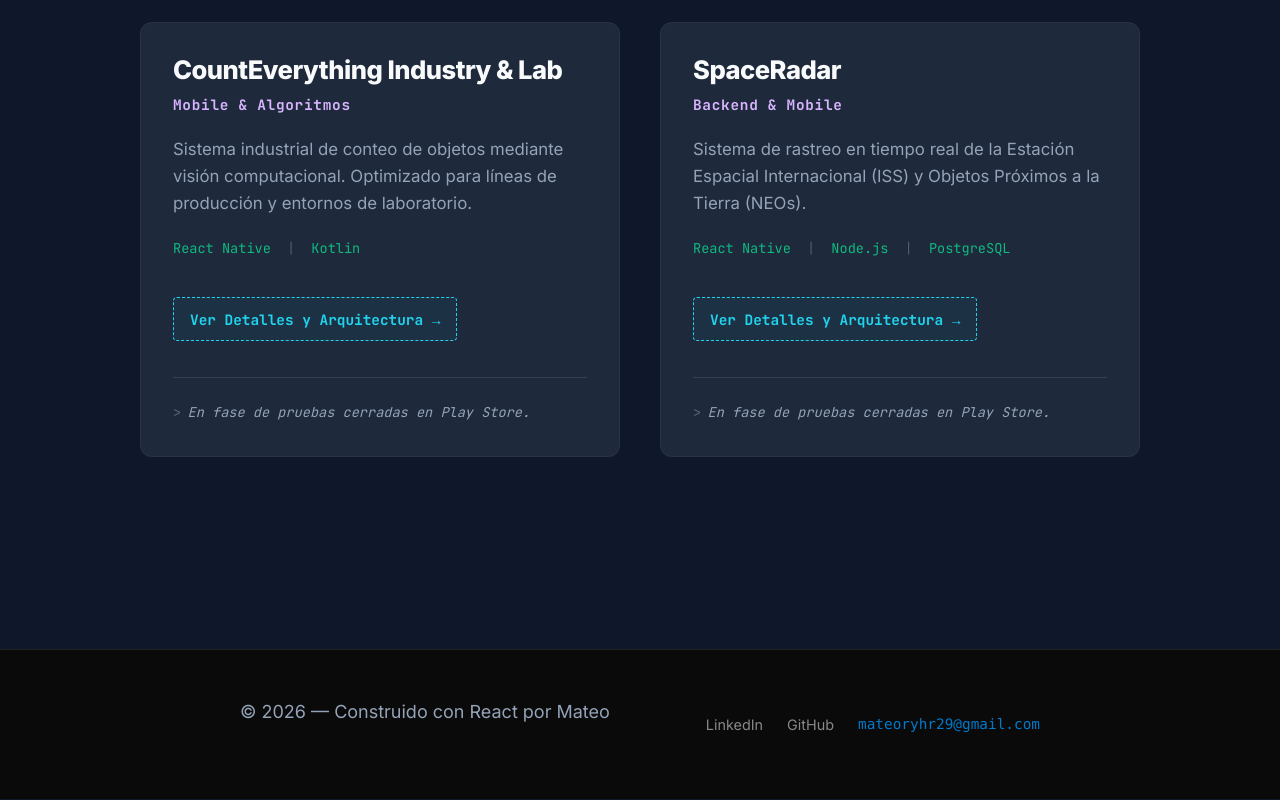
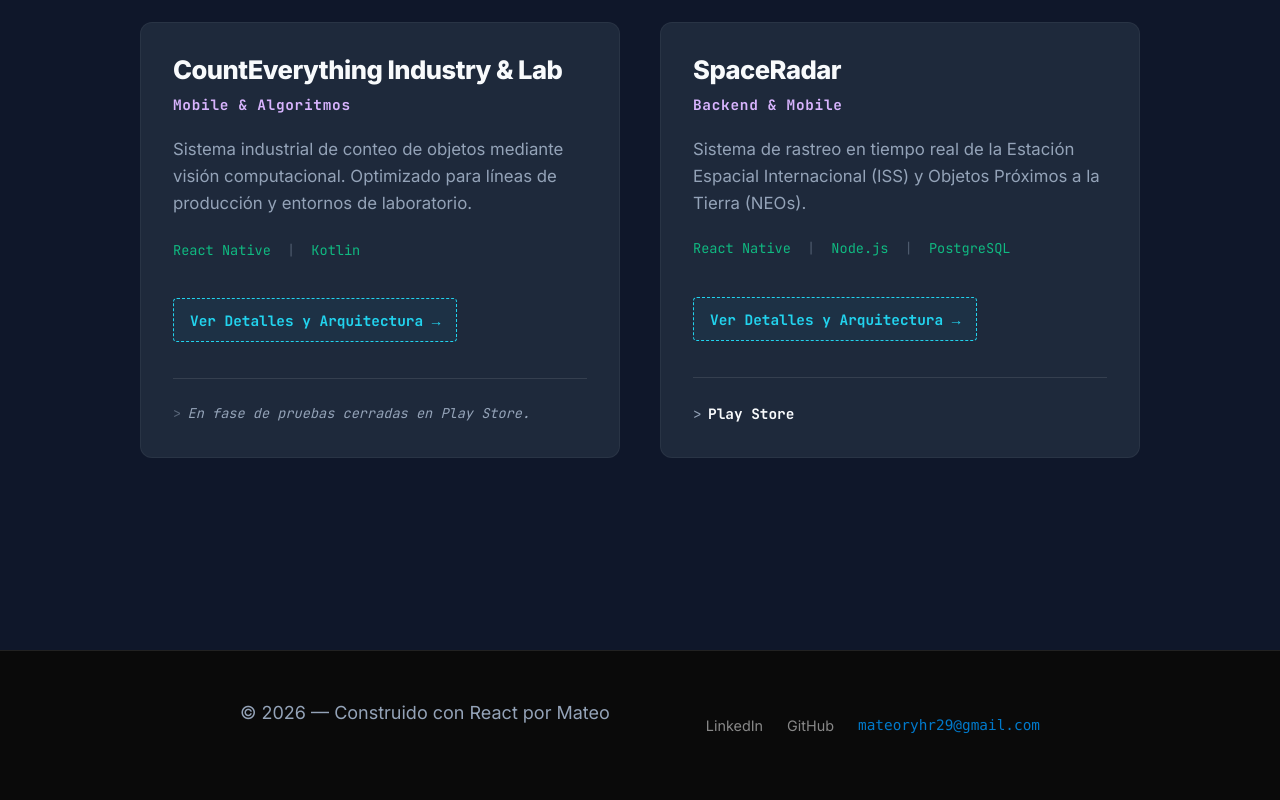
Before and after one commit to MateoRyhr/mateoryhr.github.io, a React (Vite) app: page / in a window 1280 px wide. Shown: the part 1750-2550 px from the top of the page. Built offline with nearby package versions, Linux system fonts and the light colour scheme.

Commit message:
feat(projects): SpaceRadar on PlayStore

```diff
--- a/src/data/projects.js
+++ b/src/data/projects.js
@@ -90,7 +90,7 @@
     ],
     tech: ["React Native", "Node.js", "PostgreSQL"],
     links: {
-      playstore: ""
+      playstore: "https://play.google.com/store/apps/details?id=com.mateoryhr.spaceradar"
     },
     category: "Backend & Mobile"
   }
```
